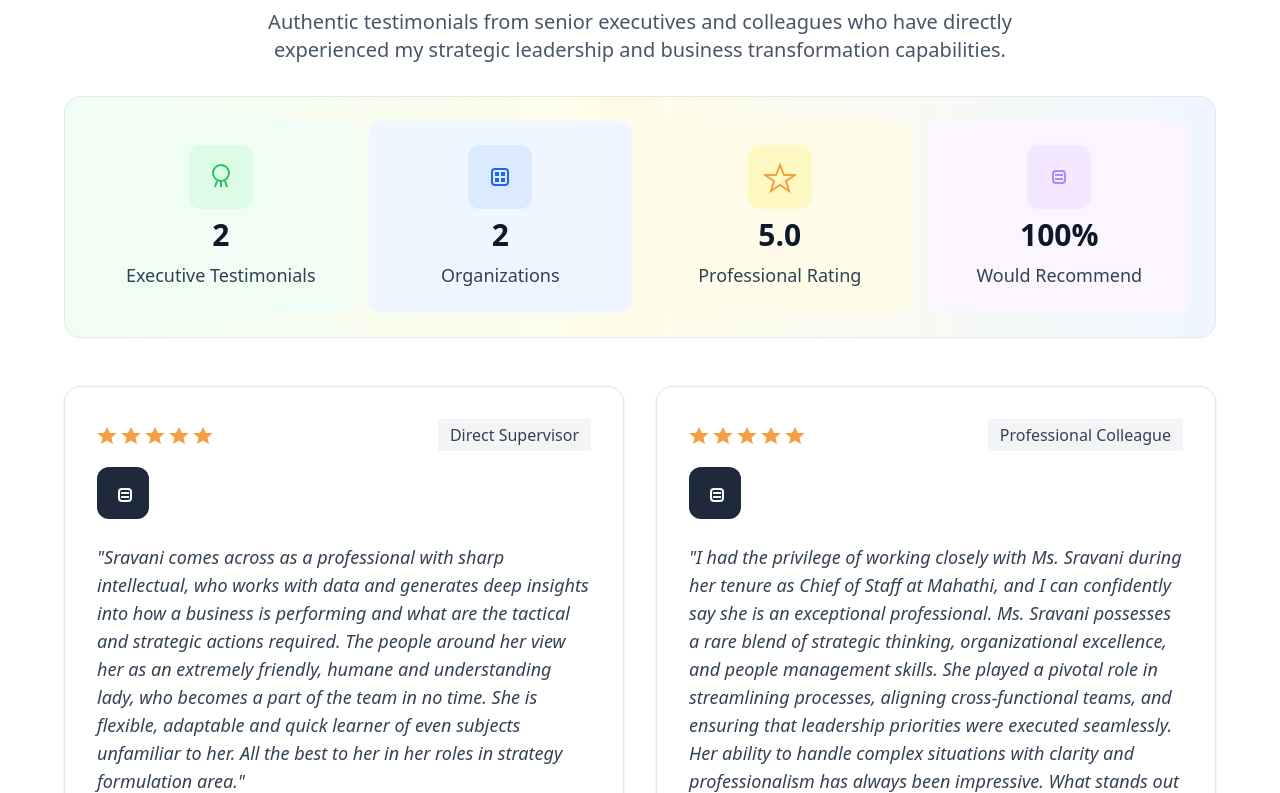
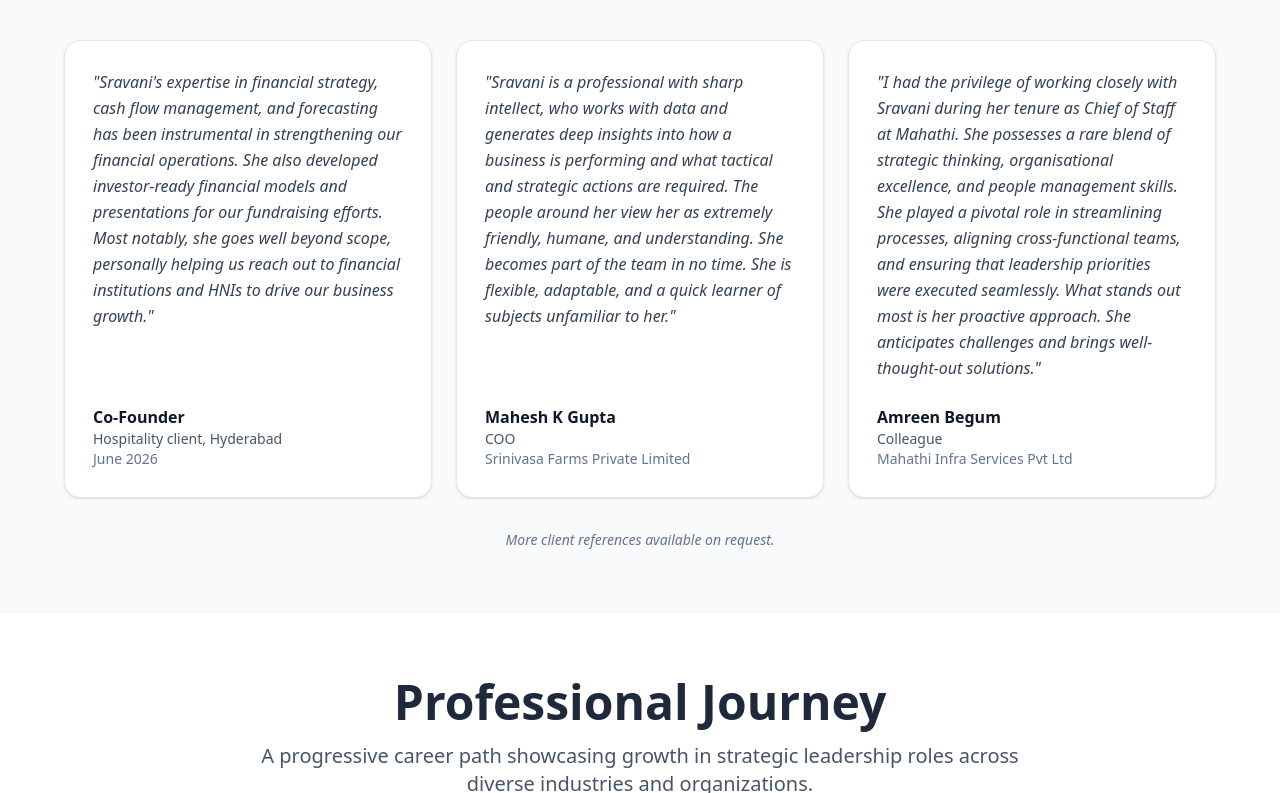
Before and after one commit to SravaniPolina/sravani-portfolio-frontend, a React (Create React App) app: page / in a window 1280 px wide. Shown: the part 5787-6580 px from the top of the page. Built offline with nearby package versions, Linux system fonts and the light colour scheme.

Commit message:
Update ExecutiveTestimonials Add anonymised Nivara testimonial as 3rd card.js

```diff
--- a/src/components/ExecutiveTestimonials.js
+++ b/src/components/ExecutiveTestimonials.js
@@ -1,134 +1,44 @@
 import React from "react";
-
-const metrics = [
-  {
-    count: "2",
-    title: "Executive Testimonials",
-    color: "bg-green-50",
-    icon: (
-      <span className="bg-green-100 rounded-xl p-4">
-        {/* Ribbon/Medal Icon */}
-        <svg width="32" height="32" fill="none" stroke="#22c55e" strokeWidth="2">
-          <circle cx="16" cy="12" r="8" />
-          <path d="M16 20v6M12 20l-2 6M20 20l2 6" />
-        </svg>
-      </span>
-    ),
-  },
-  {
-    count: "2",
-    title: "Organizations",
-    color: "bg-blue-50",
-    icon: (
-      <span className="bg-blue-100 rounded-xl p-4">
-        {/* Building Icon */}
-        <svg width="32" height="32" fill="none" stroke="#2563eb" strokeWidth="2">
-          <rect x="8" y="8" width="16" height="16" rx="3" />
-          <path d="M12 12h2v2h-2zM18 12h2v2h-2zM12 18h2v2h-2zM18 18h2v2h-2z" />
-        </svg>
-      </span>
-    ),
-  },
-  {
-    count: "5.0",
-    title: "Professional Rating",
-    color: "bg-yellow-50",
-    icon: (
-      <span className="bg-yellow-100 rounded-xl p-4">
-        {/* Star Icon */}
-        <svg width="32" height="32" fill="none" stroke="#f59e42" strokeWidth="2">
-          <polygon points="16,4 20,14 31,14 22,20 25,30 16,24 7,30 10,20 1,14 12,14" />
-        </svg>
-      </span>
-    ),
-  },
-  {
-    count: "100%",
-    title: "Would Recommend",
-    color: "bg-purple-50",
-    icon: (
-      <span className="bg-purple-100 rounded-xl p-4">
-        {/* Quote Icon */}
-        <svg width="32" height="32" fill="none" stroke="#a78bfa" strokeWidth="2">
-          <rect x="10" y="10" width="12" height="12" rx="3" />
-          <path d="M12 18h8M12 14h8" />
-        </svg>
-      </span>
-    ),
-  },
-];
 
 const testimonials = [
   {
-    stars: 5,
-    type: "Direct Supervisor",
-    quote: `Sravani comes across as a professional with sharp intellectual, who works with data and generates deep insights into how a business is performing and what are the tactical and strategic actions required. The people around her view her as an extremely friendly, humane and understanding lady, who becomes a part of the team in no time. She is flexible, adaptable and quick learner of even subjects unfamiliar to her. All the best to her in her roles in strategy formulation area.`,
+    quote: "Sravani's expertise in financial strategy, cash flow management, and forecasting has been instrumental in strengthening our financial operations. She also developed investor-ready financial models and presentations for our fundraising efforts. Most notably, she goes well beyond scope, personally helping us reach out to financial institutions and HNIs to drive our business growth.",
+    name: "Co-Founder",
+    role: "Hospitality client, Hyderabad",
+    company: "June 2026"
+  },
+  {
+    quote: "Sravani is a professional with sharp intellect, who works with data and generates deep insights into how a business is performing and what tactical and strategic actions are required. The people around her view her as extremely friendly, humane, and understanding. She becomes part of the team in no time. She is flexible, adaptable, and a quick learner of subjects unfamiliar to her.",
     name: "Mahesh K Gupta",
     role: "COO",
-    company: "Srinivasa Farms Private Limited",
+    company: "Srinivasa Farms Private Limited"
   },
   {
-    stars: 5,
-    type: "Professional Colleague",
-    quote: `I had the privilege of working closely with Ms. Sravani during her tenure as Chief of Staff at Mahathi, and I can confidently say she is an exceptional professional. Ms. Sravani possesses a rare blend of strategic thinking, organizational excellence, and people management skills. She played a pivotal role in streamlining processes, aligning cross-functional teams, and ensuring that leadership priorities were executed seamlessly. Her ability to handle complex situations with clarity and professionalism has always been impressive. What stands out most about Ms. Sravani is her proactive approach and commitment to delivering excellence. She not only anticipates challenges but also brings well-thought-out solutions, ensuring that projects move forward smoothly. Her strong interpersonal skills, combined with her dedication, make her a natural leader and a trusted partner to the management team. I highly recommend Ms. Sravani for any leadership or strategic role. Any organization would be fortunate to have her driving its initiatives forward.`,
+    quote: "I had the privilege of working closely with Sravani during her tenure as Chief of Staff at Mahathi. She possesses a rare blend of strategic thinking, organisational excellence, and people management skills. She played a pivotal role in streamlining processes, aligning cross-functional teams, and ensuring that leadership priorities were executed seamlessly. What stands out most is her proactive approach. She anticipates challenges and brings well-thought-out solutions.",
     name: "Amreen Begum",
     role: "Colleague",
-    company: "Mahathi Infra Services Pvt Ltd",
-  },
+    company: "Mahathi Infra Services Pvt Ltd"
+  }
 ];
 
 export default function ExecutiveTestimonials() {
   return (
-    <section id="testimonials" className="py-16 px-4 sm:px-8 bg-white">
-      {/* Heading & Description */}
-      <div className="max-w-3xl mx-auto text-center mb-8">
-        <h2 className="text-5xl font-bold mb-4">Executive Testimonials</h2>
-        <p className="text-xl text-slate-600">
-          Authentic testimonials from senior executives and colleagues who have directly experienced my strategic leadership and business transformation capabilities.
-        </p>
-      </div>
-      {/* Stats Row */}
-      <div className="max-w-6xl mx-auto mb-12 grid grid-cols-1 sm:grid-cols-2 lg:grid-cols-4 gap-4 rounded-2xl border bg-gradient-to-r from-green-50 via-yellow-50 via-purple-50 to-blue-50 p-6">
-        {metrics.map((stat, i) => (
-          <div key={i} className={`flex flex-col items-center px-4 py-6 rounded-xl ${stat.color}`}>
-            {stat.icon}
-            <span className="text-3xl font-bold text-slate-900 mt-2 mb-2">{stat.count}</span>
-            <span className="text-lg text-slate-700 text-center">{stat.title}</span>
-          </div>
-        ))}
-      </div>
-      {/* Testimonials Cards */}
-      <div className="max-w-6xl mx-auto grid grid-cols-1 md:grid-cols-2 gap-8">
-        {testimonials.map((t, idx) => (
-          <div key={idx} className="bg-white rounded-2xl shadow p-8 flex flex-col gap-2 border">
-            {/* Stars and Type */}
-            <div className="flex items-center justify-between mb-2">
-              <div className="flex gap-1">
-                {[...Array(t.stars)].map((_, i) => (
-                  <svg key={i} width="20" height="20" fill="#f59e42">
-                    <polygon points="10,2 13,8 20,8 14.5,12.5 16,19 10,15.5 4,19 5.5,12.5 0,8 7,8" />
-                  </svg>
-                ))}
+    <section id="testimonials" className="py-16 px-4 sm:px-8 bg-slate-50">
+      <div className="max-w-6xl mx-auto">
+        <h2 className="text-4xl md:text-5xl font-bold text-center mb-12">What people say</h2>
+        <div className="grid grid-cols-1 md:grid-cols-3 gap-6">
+          {testimonials.map((t, idx) => (
+            <div key={idx} className="bg-white rounded-2xl shadow p-7 border flex flex-col">
+              <p className="italic text-base text-slate-700 leading-relaxed mb-6">"{t.quote}"</p>
+              <div className="mt-auto">
+                <div className="text-base font-bold text-slate-900">{t.name}</div>
+                <div className="text-sm text-slate-600">{t.role}</div>
+                <div className="text-sm text-slate-500">{t.company}</div>
               </div>
-              <span className="inline-block bg-gray-100 text-slate-700 px-3 py-1 rounded-lg">{t.type}</span>
             </div>
-            {/* Quote Icon */}
-            <span className="bg-slate-800 text-white rounded-xl p-3 inline-block w-fit mb-4">
-              <svg width="28" height="28" fill="none" stroke="#fff" strokeWidth="2">
-                <rect x="10" y="10" width="12" height="12" rx="3" />
-                <path d="M12 18h8M12 14h8" />
-              </svg>
-            </span>
-            {/* Quote */}
-            <p className="italic text-lg text-slate-700">"{t.quote}"</p>
-            {/* Attribution */}
-            <div className="mt-6">
-              <div className="text-xl font-bold text-slate-900">{t.name}</div>
-              <div className="text-base text-slate-600">{t.role}</div>
-              <div className="text-base text-slate-600">{t.company}</div>
-            </div>
-          </div>
-        ))}
+          ))}
+        </div>
+        <p className="text-center text-sm text-slate-500 mt-8 italic">More client references available on request.</p>
       </div>
     </section>
   );
```
